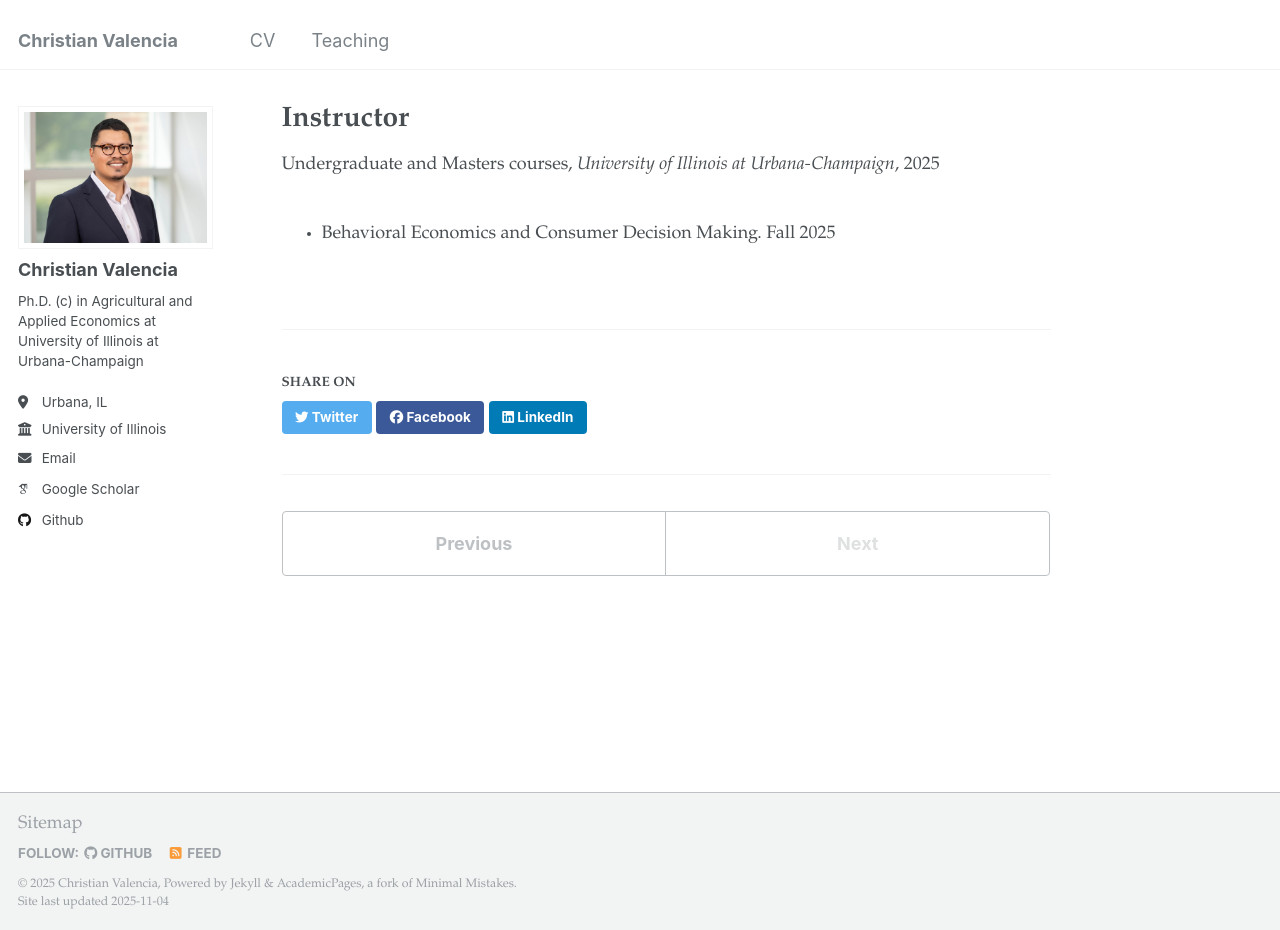
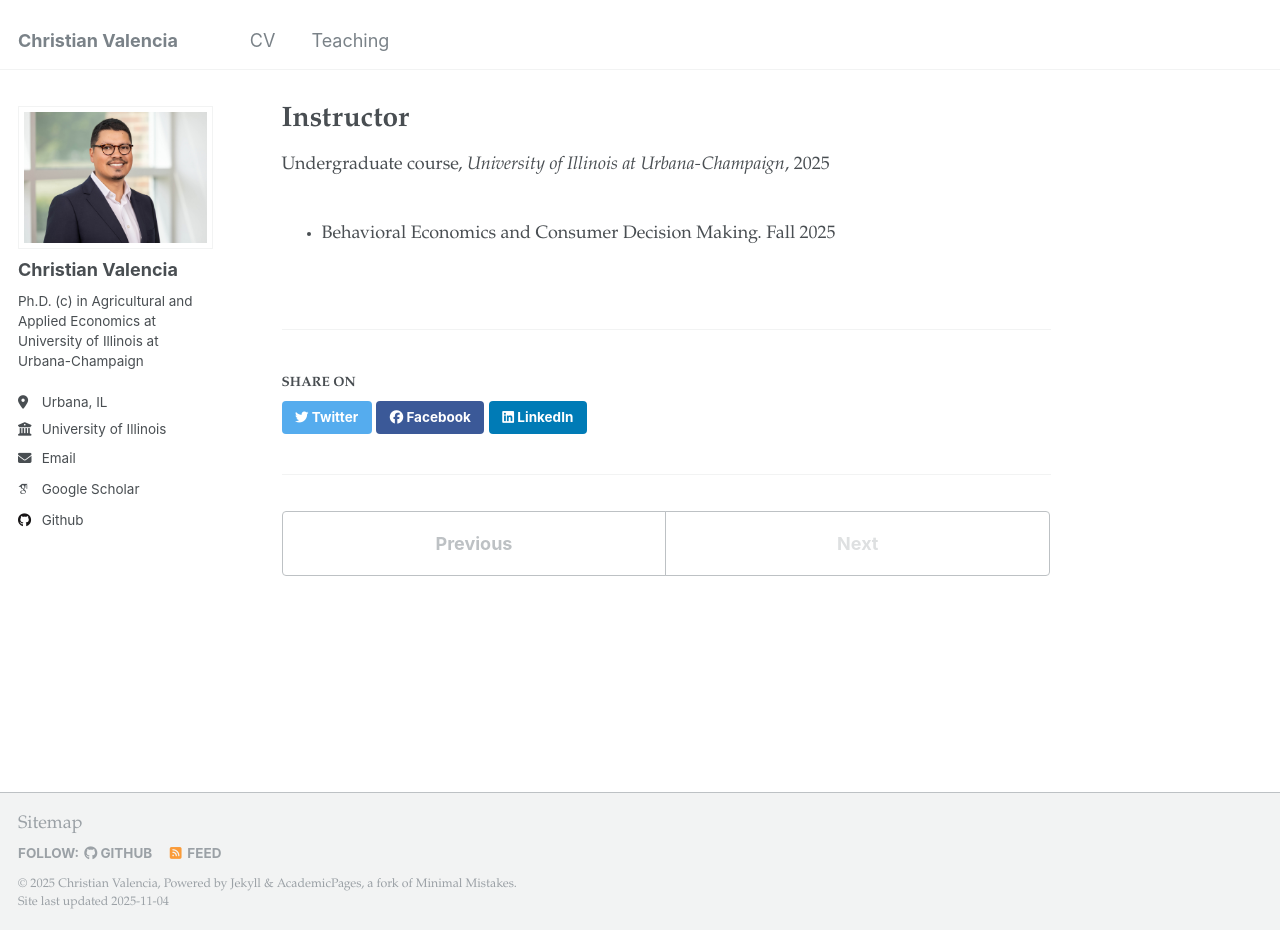
Before and after one commit to valenciac/valenciac.github.io, a Jekyll site: the page built from _teaching/2015-spring-teaching-2.md, in a window 1280 px wide and 930 px high. Built offline with Jekyll 4.4.1, drawn with Linux system fonts in a browser that asks for light colours; some web fonts are replaced.

Commit message:
Update 2015-spring-teaching-2.md

```diff
--- a/_teaching/2015-spring-teaching-2.md
+++ b/_teaching/2015-spring-teaching-2.md
@@ -1,7 +1,7 @@
 ---
 title: "Instructor"
 collection: teaching
-type: "Undergraduate and Masters courses"
+type: "Undergraduate course"
 permalink: /teaching/2015-spring-teaching-2
 venue: "University of Illinois at Urbana-Champaign"
 date: 2025-01-01
```
